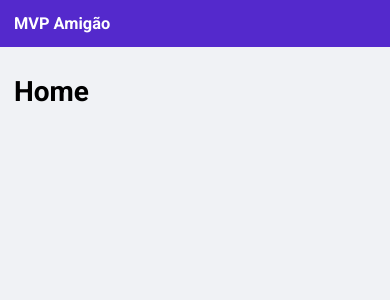
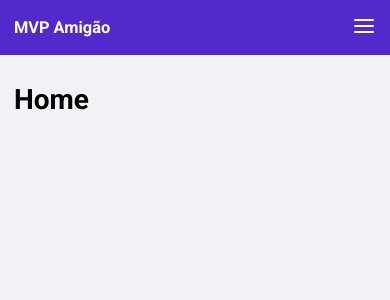
Before and after one commit to Newton-Duarte/mvp-amigao, a React (Create React App) app: page / in a window 390 px wide. Shown: the top 300 px of the page. Built offline with nearby package versions, Linux system fonts and the light colour scheme.

Commit message:
Add responsive Header Menu

```diff
--- a/src/components/App/Header/index.js
+++ b/src/components/App/Header/index.js
@@ -1,17 +1,50 @@
+import { useEffect, useRef, useState } from 'react';
 import { Link, useLocation } from 'react-router-dom';
 import { Container, Content, Navigation, NavItem } from './styles';
 
 import { routes } from '../../../routes/config'
+import { FiMenu } from 'react-icons/fi';
+import { ButtonIcon } from '../../Common';
 
 export function Header() {
+  const menuRef = useRef()
+  const [showMenu, setShowMenu] = useState(false)
   const { pathname } = useLocation()
+
+  function handleClickOutside (event) {
+    if (showMenu) {
+      if (
+        menuRef.current &&
+        !menuRef.current.contains(event.target)
+      ) {
+        setShowMenu(false)
+      }
+    }
+  }
+
+  useEffect(() => {
+    // Add the event listener
+    document.addEventListener('mousedown', handleClickOutside)
+    return () => {
+      // clean up
+      document.removeEventListener('mousedown', handleClickOutside)
+    }
+  })
 
   return (
     <Container>
       <Content>
-        <h3>MVP Amigão</h3>
+        <div>
+          <h3>MVP Amigão</h3>
+          <ButtonIcon onClick={() => setShowMenu(!showMenu)}>
+            <FiMenu size={24} color="#fff" />
+          </ButtonIcon>
+        </div>
 
-        <Navigation>
+        <Navigation
+          ref={menuRef}
+          showMenu={showMenu}
+        >
           {routes.map(route => (
             <NavItem
               key={route.name}
--- a/src/components/App/Header/styles.js
+++ b/src/components/App/Header/styles.js
@@ -11,8 +11,28 @@ export const Content = styled.div`
   display: flex;
   align-items: center;
   justify-content: space-between;
-  h3 {
-    color: #fff;
+  > div {
+    width: 100%;
+    display: flex;
+    align-items: center;
+    justify-content: space-between;
+
+    h3 {
+      color: #fff;
+    }
+
+    button {
+      display: none;
+
+      @media (max-width: 800px) {
+        display: block;
+      }
+    }
+  }
+
+  @media (max-width: 800px) {
+    flex-direction: column;
+    align-items: flex-start;
   }
 `
 
@@ -20,7 +40,16 @@ export const Navigation = styled.ul`
   display: flex;
 
   @media (max-width: 800px) {
-    display: none;
+    max-height: 0;
+    visibility: hidden;
+    flex-direction: column;
+    transition: max-height .2s ease-in;
+
+    ${props => props.showMenu && css`
+      visibility: visible;
+      max-height: 172px;
+      margin: 1rem 0;
+    `}
   }
 `
 
@@ -37,4 +66,11 @@ export const NavItem = styled.li`
     & + li {
       margin-left: 1rem;
     }
+
+    @media (max-width: 800px) {
+      & + li {
+        margin-top: 1rem;
+        margin-left: 0;
+      }
+    }
 `
```
